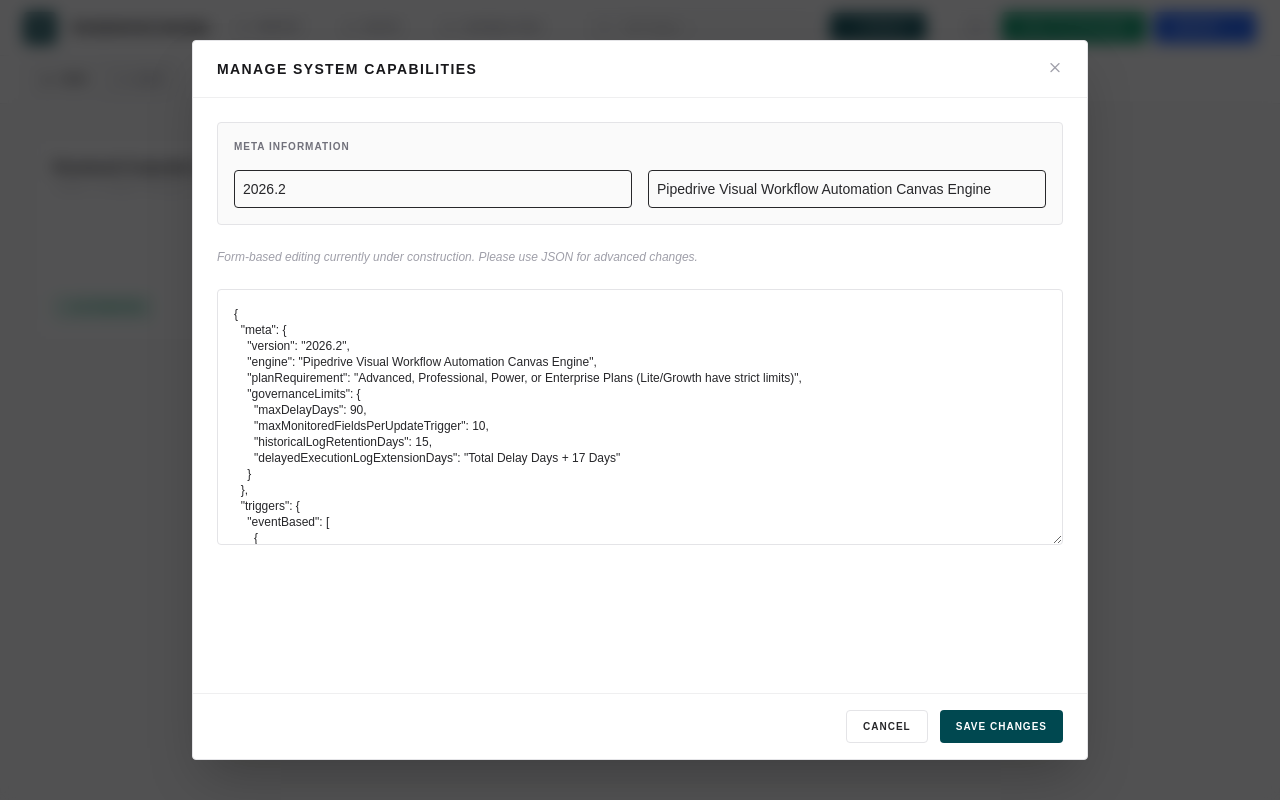
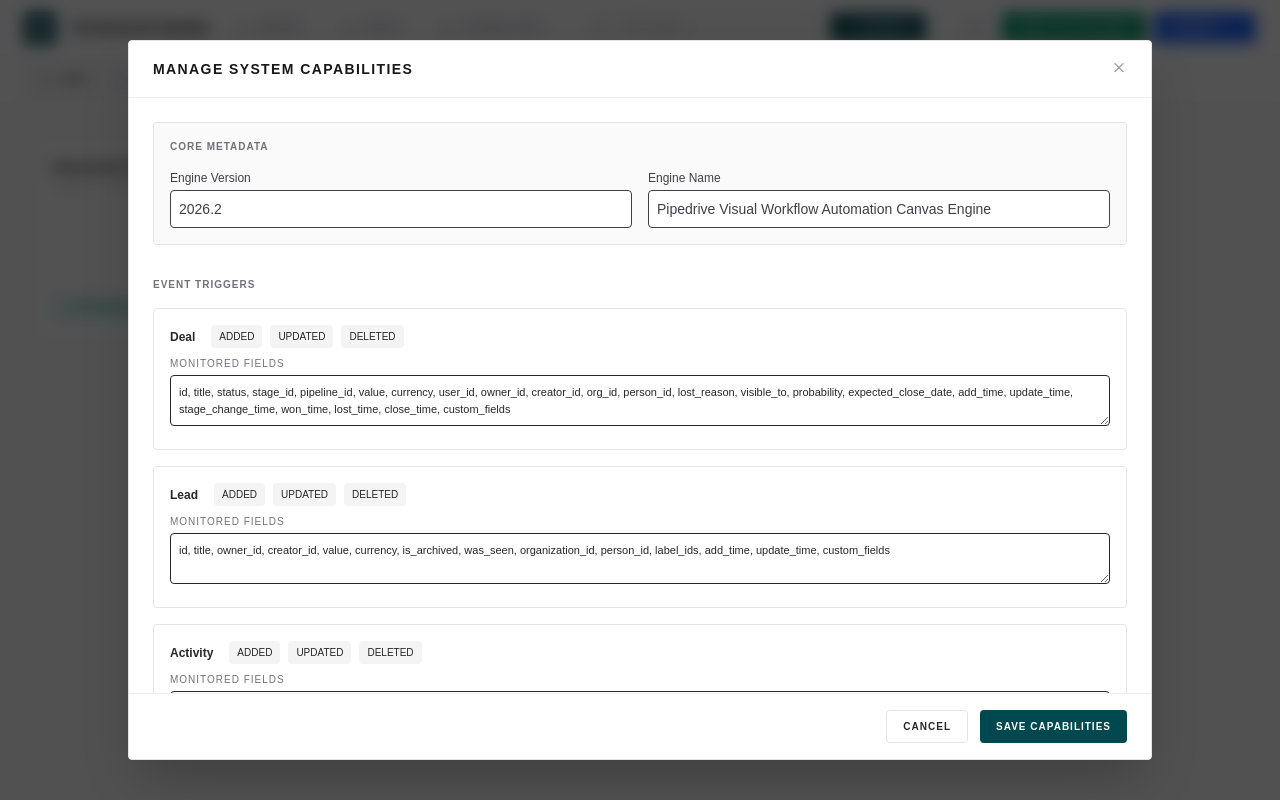
Before and after one commit to michaelfall-collab/rosewood-engine, a Next.js app: page / in a window 1280 px wide. Both pictures are taken after a click on the button "CAPABILITIES". Built offline with nearby package versions, Linux system fonts and the light colour scheme.

Commit message:
feat: update CapabilitiesEditor layout with enhanced metadata and triggers sections

```diff
--- a/app/components/CapabilitiesEditor.tsx
+++ b/app/components/CapabilitiesEditor.tsx
@@ -44,7 +44,7 @@ export default function CapabilitiesEditor({ onClose }: { onClose: () => void })
 
   return (
     <div className="fixed inset-0 bg-zinc-950/70 backdrop-blur-sm z-[1000] flex items-center justify-center p-4">
-      <div className="bg-white dark:bg-zinc-900 border border-zinc-200 dark:border-zinc-800 rounded-sm w-full max-w-4xl h-[90vh] flex flex-col shadow-2xl">
+      <div className="bg-white dark:bg-zinc-900 border border-zinc-200 dark:border-zinc-800 rounded-sm w-full max-w-5xl h-[90vh] flex flex-col shadow-2xl">
         <div className="px-6 py-4 border-b border-zinc-200/60 dark:border-zinc-800/60 flex items-center justify-between">
           <h2 className="text-sm font-black uppercase tracking-widest text-zinc-900 dark:text-zinc-100">Manage System Capabilities</h2>
           <button onClick={onClose} className="text-zinc-400 hover:text-zinc-900 dark:hover:text-zinc-100">
@@ -52,33 +52,53 @@ export default function CapabilitiesEditor({ onClose }: { onClose: () => void })
           </button>
         </div>
 
-        <div className="flex-1 overflow-y-auto p-6 space-y-6">
-          <div className="bg-zinc-50 dark:bg-zinc-950 p-4 rounded-sm border border-zinc-200 dark:border-zinc-800">
-            <h3 className="text-[10px] font-bold uppercase tracking-widest text-zinc-500 mb-4">Meta Information</h3>
+        <div className="flex-1 overflow-y-auto p-6 space-y-8">
+
+          {/* META SECTION */}
+          <section className="bg-zinc-50 dark:bg-zinc-950 p-4 rounded-sm border border-zinc-200 dark:border-zinc-800">
+            <h3 className="text-[10px] font-bold uppercase tracking-widest text-zinc-500 mb-4">Core Metadata</h3>
             <div className="grid grid-cols-2 gap-4">
-              <input
-                value={config.meta.version}
-                onChange={e => setConfig({...config, meta: {...config.meta, version: e.target.value}})}
-                className="p-2 border rounded text-sm"
-                placeholder="Version"
-              />
-              <input
-                value={config.meta.engine}
-                onChange={e => setConfig({...config, meta: {...config.meta, engine: e.target.value}})}
-                className="p-2 border rounded text-sm"
-                placeholder="Engine Name"
-              />
+              <label className="block text-xs font-medium text-zinc-700 dark:text-zinc-300">
+                Engine Version
+                <input value={config.meta.version} onChange={e => setConfig({...config, meta: {...config.meta, version: e.target.value}})} className="mt-1 w-full p-2 border rounded text-sm bg-white dark:bg-zinc-900" />
+              </label>
+              <label className="block text-xs font-medium text-zinc-700 dark:text-zinc-300">
+                Engine Name
+                <input value={config.meta.engine} onChange={e => setConfig({...config, meta: {...config.meta, engine: e.target.value}})} className="mt-1 w-full p-2 border rounded text-sm bg-white dark:bg-zinc-900" />
+              </label>
             </div>
-          </div>
-          {/* Add more form fields here based on registry structure */}
-          <p className="text-xs text-zinc-400 italic">Form-based editing currently under construction. Please use JSON for advanced changes.</p>
-          <textarea
-            className="w-full h-64 p-4 border border-zinc-200 dark:border-zinc-800 rounded-sm font-mono text-xs"
-            value={JSON.stringify(config, null, 2)}
-            onChange={(e) => {
-              try { setConfig(JSON.parse(e.target.value)); } catch(err) {}
-            }}
-          />
+          </section>
+
+          {/* TRIGGERS SECTION */}
+          <section>
+            <h3 className="text-[10px] font-bold uppercase tracking-widest text-zinc-500 mb-4">Event Triggers</h3>
+            <div className="space-y-4">
+              {config.triggers.eventBased.map((trigger, tIdx) => (
+                <div key={tIdx} className="bg-white dark:bg-zinc-900 border border-zinc-200 dark:border-zinc-800 p-4 rounded-sm">
+                  <div className="flex items-center gap-4 mb-2">
+                    <span className="text-xs font-bold capitalize text-zinc-800 dark:text-zinc-200">{trigger.scope}</span>
+                    <div className="flex-1 flex flex-wrap gap-2">
+                      {trigger.events.map((evt, eIdx) => (
+                        <span key={eIdx} className="px-2 py-1 bg-zinc-100 dark:bg-zinc-800 rounded text-[10px] uppercase font-mono">{evt}</span>
+                      ))}
+                    </div>
+                  </div>
+                  <label className="block text-[10px] text-zinc-500 uppercase tracking-widest mt-2">Monitored Fields</label>
+                  <textarea
+                    value={trigger.subOptionsMonitoredFields.join(', ')}
+                    onChange={e => {
+                        const newFields = e.target.value.split(',').map(s => s.trim());
+                        const newTriggers = [...config.triggers.eventBased];
+                        newTriggers[tIdx].subOptionsMonitoredFields = newFields;
+                        setConfig({...config, triggers: {...config.triggers, eventBased: newTriggers}});
+                    }}
+                    className="w-full mt-1 p-2 border rounded text-[11px] font-mono"
+                    rows={2}
+                  />
+                </div>
+              ))}
+            </div>
+          </section>
         </div>
 
         <div className="px-6 py-4 border-t border-zinc-200/60 dark:border-zinc-800/60 flex justify-end gap-3">
@@ -88,7 +108,7 @@ export default function CapabilitiesEditor({ onClose }: { onClose: () => void })
             disabled={saving}
             className="px-4 py-2 bg-[#004850] text-white rounded-sm text-[10px] font-bold uppercase tracking-widest hover:bg-[#003840] disabled:opacity-50"
           >
-            {saving ? 'Saving...' : 'Save Changes'}
+            {saving ? 'Saving...' : 'Save Capabilities'}
           </button>
         </div>
       </div>
```
